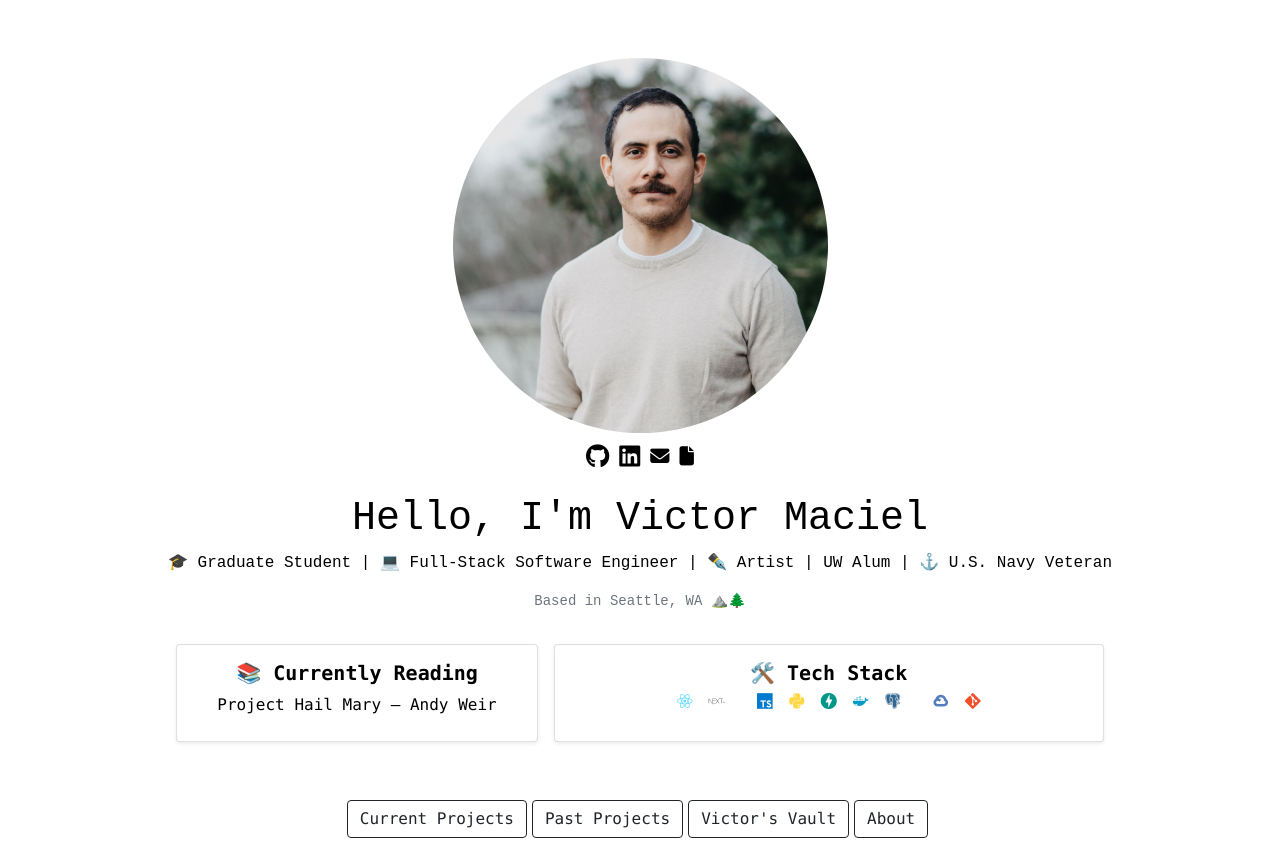
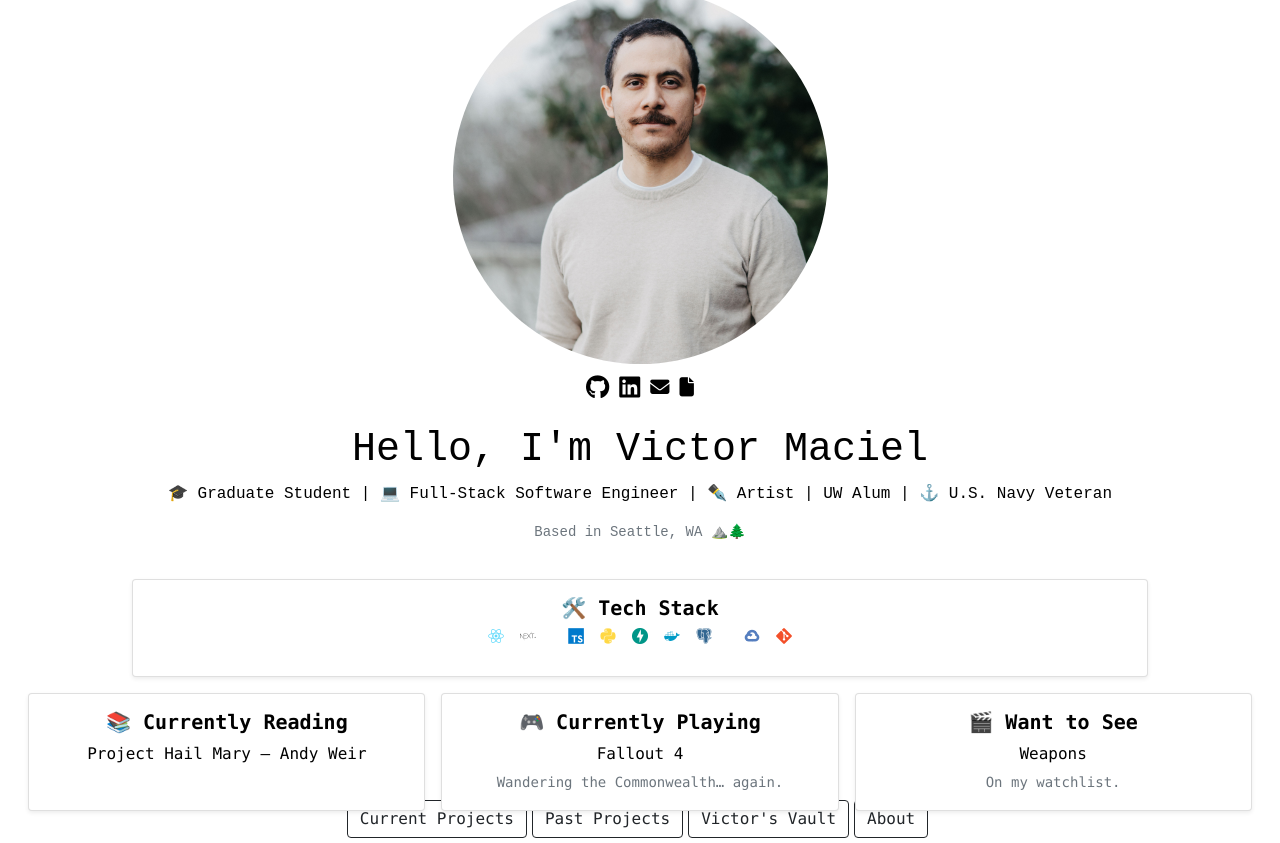
Before and after one commit to victorgmaciel/personnelwebsite, a React (Create React App) app in the folder react-app-website/: page / in a window 1280 px wide. Built offline with nearby package versions, Linux system fonts and the light colour scheme; some icons are missing.

Commit message:
adding new component, tightening things up

```diff
--- a/react-app-website/src/App.js
+++ b/react-app-website/src/App.js
@@ -1,22 +1,37 @@
-import React from 'react';
-import Profile from './components/social/intro.js';
-import ScrollingHorizontally from './components/horizontal.js';
-import { BrowserRouter as Router, Routes, Route } from 'react-router-dom';
-import Projects from './pages/Projects.js';
-import Film from './pages/film.js';
-import About from './pages/about.js';
-import './App.css';
+import React from "react";
+import Profile from "./components/social/intro.js";
+import ScrollingHorizontally from "./components/horizontal.js";
+import { BrowserRouter as Router, Routes, Route } from "react-router-dom";
+import Projects from "./pages/Projects.js";
+import Film from "./pages/film.js";
+import About from "./pages/about.js";
+import "./App.css";
+import CurrentProjects from "./pages/currentProjects.js";
 
 function App() {
   return (
     <Router>
-      <div className='App'>
-        <div className='content'>
+      <div className="App">
+        <div className="content">
           <Routes>
-            <Route exact path='/' element={<><Profile /><ScrollingHorizontally /></>} />
-            <Route exact path='/projects' element={<Projects />} />
-            <Route exact path='/film' element={<Film />} />
-            <Route exact path='/about' element={<About />} />
+            <Route
+              exact
+              path="/"
+              element={
+                <>
+                  <Profile />
+                  <ScrollingHorizontally />
+                </>
+              }
+            />
+            <Route
+              exact
+              path="/currentProjects"
+              element={<CurrentProjects />}
+            />
+            <Route exact path="/projects" element={<Projects />} />
+            <Route exact path="/film" element={<Film />} />
+            <Route exact path="/about" element={<About />} />
           </Routes>
         </div>
       </div>
--- a/react-app-website/src/button.css
+++ b/react-app-website/src/button.css
@@ -8,3 +8,10 @@
   margin-right: 5px;
   margin-bottom: 5px !important;
 }
+.profile-button-container {
+  margin-bottom: -10px;
+  display: flex;
+  justify-content: center;
+  align-items: center;
+  text-align: center;
+}
--- a/react-app-website/src/components/horizontal.js
+++ b/react-app-website/src/components/horizontal.js
@@ -6,11 +6,11 @@ import "../button.css";
 function ScrollingHorizontally() {
   let navigate = useNavigate();
   return (
-    <div className="button-container">
+    <div className="profile-button-container">
       <Button
         className="btn-primary-spacing"
         variant="outline-dark"
-        onClick={() => navigate("/projects")}
+        onClick={() => navigate("/currentProjects")}
       >
         Current Projects
       </Button>
--- a/react-app-website/src/components/social/intro.js
+++ b/react-app-website/src/components/social/intro.js
@@ -43,29 +43,9 @@ function ProfilePage() {
         Alum | ⚓️ U.S. Navy Veteran
       </p>
       <p className="small text-muted">Based in Seattle, WA ⛰️🌲</p>
-
-      {/* Cards row */}
-      <div className="container mt-3">
-        <div className="row justify-content-center g-3">
-          {/* Currently Reading */}
-          <div className="col-12 col-md-6 col-lg-4">
-            <div className="card shadow-sm h-100">
-              <div className="card-body">
-                <h5 className="card-title fw-bold mb-2">
-                  📚 Currently Reading
-                </h5>
-                <div className="marquee-container marquee--gold">
-                  <div className="marquee" aria-label="Currently Reading">
-                    <div className="marquee__track">
-                      <span>Project Hail Mary — Andy Weir</span>
-                    </div>
-                  </div>
-                </div>
-              </div>
-            </div>
-          </div>
-          {/* Tech Stack */}
-          <div className="col-12 col-md-6 col-lg-6">
+      {/* Row 2: Tech Stack */}
+      <div className="row justify-content-center g-3 mt-1">
+        <div className="col-12 col-lg-10">
           <div className="card shadow-sm h-100">
             <div className="card-body text-center">
               <h5 className="card-title fw-bold">🛠️ Tech Stack</h5>
@@ -76,16 +56,13 @@ function ProfilePage() {
                   className="devicon-nextjs-original-wordmark"
                   title="Next.js"
                 />
-                  <i className="devicon-angular-plain" title="Angular" />
+                <i className="devicon-angular-plain colored" title="Angular" />
                 <i
                   className="devicon-typescript-plain colored"
                   title="TypeScript"
                 />
                 <i className="devicon-python-plain colored" title="Python" />
-                  <i
-                    className="devicon-fastapi-plain colored"
-                    title="FastAPI"
-                  />
+                <i className="devicon-fastapi-plain colored" title="FastAPI" />
                 <i className="devicon-docker-plain colored" title="Docker" />
                 <i
                   className="devicon-postgresql-plain colored"
@@ -95,14 +72,54 @@ function ProfilePage() {
                   className="devicon-elasticsearch-plain colored"
                   title="Elasticsearch"
                 />
-                  <i
-                    className="devicon-googlecloud-plain colored"
-                    title="GCP"
-                  />
+                <i className="devicon-googlecloud-plain colored" title="GCP" />
                 <i className="devicon-git-plain colored" title="Git" />
               </div>
 
               <div className="mt-3 d-flex flex-wrap gap-2" />
+            </div>
+          </div>
+        </div>
+
+        {/* Cards row 1: Reading / Playing / Want to See */}
+        <div className="container mt-3">
+          <div className="row justify-content-center g-3">
+            {/* Currently Reading */}
+            <div className="col-12 col-md-6 col-lg-4">
+              <div className="card shadow-sm h-100">
+                <div className="card-body">
+                  <h5 className="card-title fw-bold mb-2">
+                    📚 Currently Reading
+                  </h5>
+                  {/* keep as simple text or use your marquee block here */}
+                  <p className="mb-0">Project Hail Mary — Andy Weir</p>
+                </div>
+              </div>
+            </div>
+
+            {/* Currently Playing */}
+            <div className="col-12 col-md-6 col-lg-4">
+              <div className="card shadow-sm h-100">
+                <div className="card-body">
+                  <h5 className="card-title fw-bold mb-2">
+                    🎮 Currently Playing
+                  </h5>
+                  <p className="mb-1">Fallout 4</p>
+                  <small className="text-muted">
+                    Wandering the Commonwealth… again.
+                  </small>
+                </div>
+              </div>
+            </div>
+
+            {/* Want to See */}
+            <div className="col-12 col-md-6 col-lg-4">
+              <div className="card shadow-sm h-100">
+                <div className="card-body">
+                  <h5 className="card-title fw-bold mb-2">🎬 Want to See</h5>
+                  <p className="mb-1">Weapons</p>
+                  <small className="text-muted">On my watchlist.</small>
+                </div>
               </div>
             </div>
           </div>
--- /dev/null
+++ b/react-app-website/src/pages/currentProjects.js
@@ -0,0 +1,80 @@
+// src/pages/CurrentProjects.jsx
+import React from "react";
+import { Card } from "react-bootstrap";
+import Button from "react-bootstrap/Button";
+import { useNavigate } from "react-router-dom";
+
+function ProjectCard({ item }) {
+  const { title, image, description, tech, links = {} } = item || {};
+  return (
+    <Card className="text-center shadow-sm h-100" border="light">
+      {image && <Card.Img variant="top" src={image} alt={title || "project"} />}
+      <Card.Body className="d-flex flex-column">
+        {title && <Card.Title className="fw-bold">{title}</Card.Title>}
+        {description && <Card.Text className="mb-2">{description}</Card.Text>}
+        {tech && (
+          <Card.Text className="text-muted">
+            <b>utilized:</b> {tech}
+          </Card.Text>
+        )}
+        <div className="mt-auto d-flex justify-content-center gap-3">
+          {links.github && (
+            <Card.Link href={links.github} target="_blank" rel="noreferrer">
+              GitHub
+            </Card.Link>
+          )}
+          {links.demo && (
+            <Card.Link href={links.demo} target="_blank" rel="noreferrer">
+              Demo
+            </Card.Link>
+          )}
+          {links.video && (
+            <Card.Link href={links.video} target="_blank" rel="noreferrer">
+              Video
+            </Card.Link>
+          )}
+        </div>
+      </Card.Body>
+    </Card>
+  );
+}
+
+export default function CurrentProjects() {
+  const navigate = useNavigate();
+  const projects = []; //add here when ready
+
+  return (
+    <div className="min-vh-100 d-flex justify-content-center align-items-center">
+      <div className="container py-4">
+        <h1 className="text-center mb-4">Current Projects</h1>
+
+        <div className="row justify-content-center g-3">
+          {projects.length === 0 ? (
+            <div className="col-12 col-md-8 col-lg-6">
+              <Card className="text-center" border="light">
+                <Card.Body>
+                  <Card.Title className="fw-bold">No projects yet</Card.Title>
+                  <Card.Text className="text-muted">
+                    Add items to the <code>projects</code> array.
+                  </Card.Text>
+                </Card.Body>
+              </Card>
+            </div>
+          ) : (
+            projects.map((p, i) => (
+              <div key={i} className="col-12 col-sm-6 col-md-4 col-lg-3">
+                <ProjectCard item={p} />
+              </div>
+            ))
+          )}
+        </div>
+
+        <div className="d-flex justify-content-center mt-4">
+          <Button variant="outline-dark" onClick={() => navigate("/")}>
+            Home
+          </Button>
+        </div>
+      </div>
+    </div>
+  );
+}
```
Also changed, not shown: react-app-website/src/App.css (line endings or trailing spaces). Lines whose indentation alone changed are shown as unchanged.
